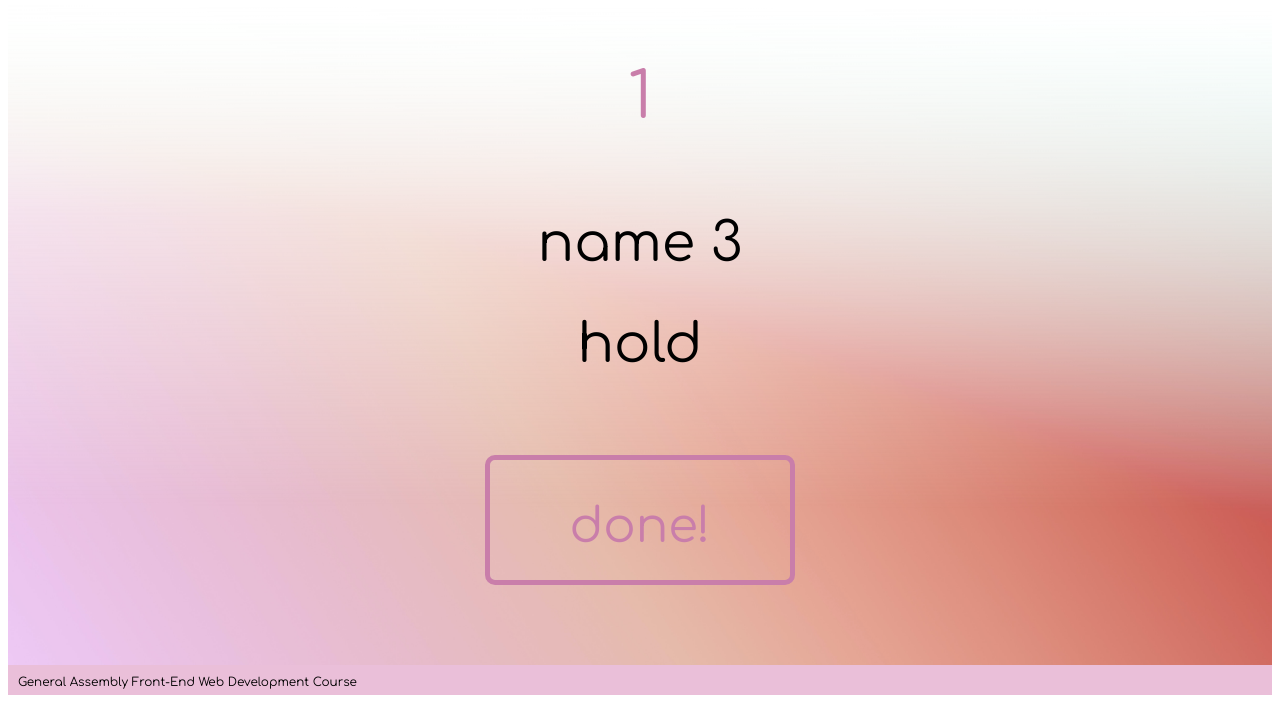
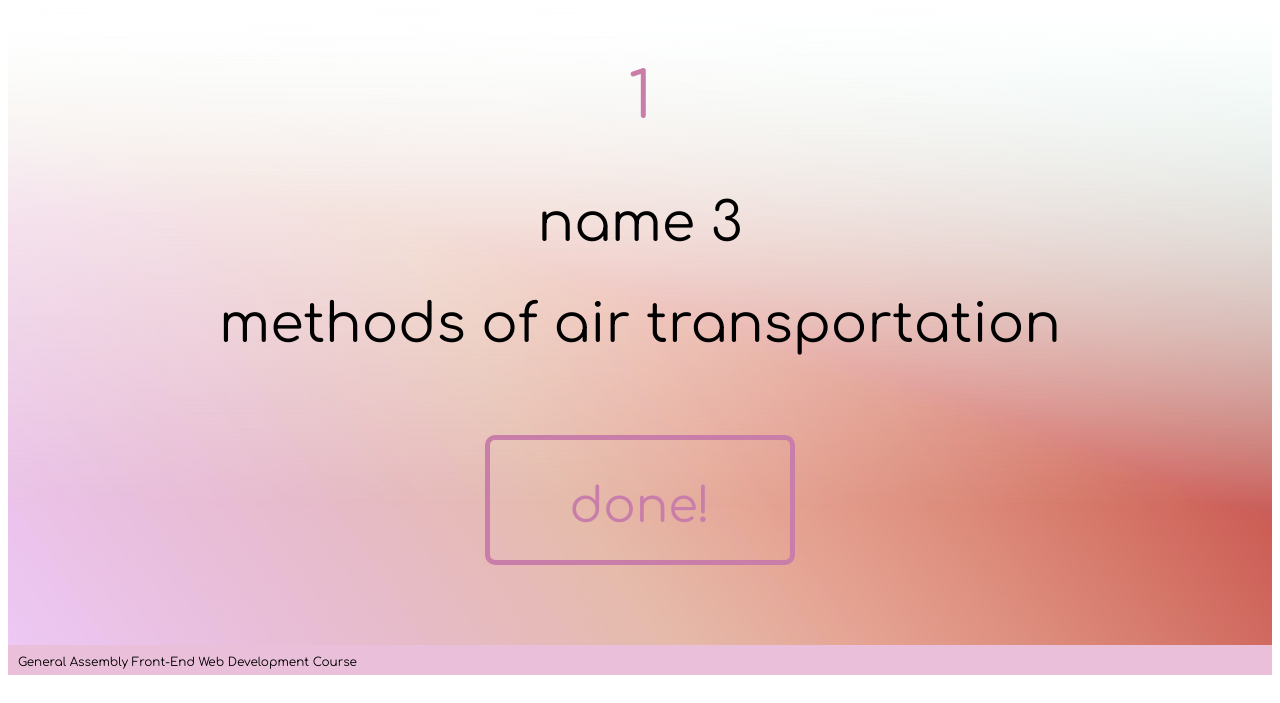
Before and after one commit to kcgow/gow-final-project, a plain HTML site: page game.html in a window 1280 px wide. Shown: the part 130-833 px from the top of the page. Drawn offline with Linux system fonts and the light colour scheme.

Commit message:
random question

```diff
--- a/css/styles.css
+++ b/css/styles.css
@@ -160,6 +160,10 @@ footer p {
     margin-top: 40px;
 }
 
+.name-3 {
+    margin-top: 20px;
+}
+
 .done-button {
     font-family: Comfortaa;
     text-decoration: none;
--- a/game.html
+++ b/game.html
@@ -28,10 +28,10 @@
             <div class="timer">
                 <p id="seconds">6</p>
             </div>
-            <div class="name-3 prompt">
+            <div class="prompt name-3">
                 name 3
             </div>
-            <div class="question-box prompt">
+            <div class="prompt" id="question-box">
                 hold
             </div>
             <a class="done-button" href="">done!</a>
--- a/javascript/main.js
+++ b/javascript/main.js
@@ -49,8 +49,13 @@ let question = [
     "famous glasses-wearers",
 ];
 
-let myQuestion = question[Math.floor(Math.random() * question.length)];
-questionBox.innerHTML = myQuestion;
+let randomQuestion = question[Math.floor(Math.random() * question.length)];
+
+function supplyQuestion() {
+    questionBox.innerHTML = randomQuestion;
+}
+
+supplyQuestion();
 
 // Done Button
 const doneButton = document.getElementById("done-button");
```
